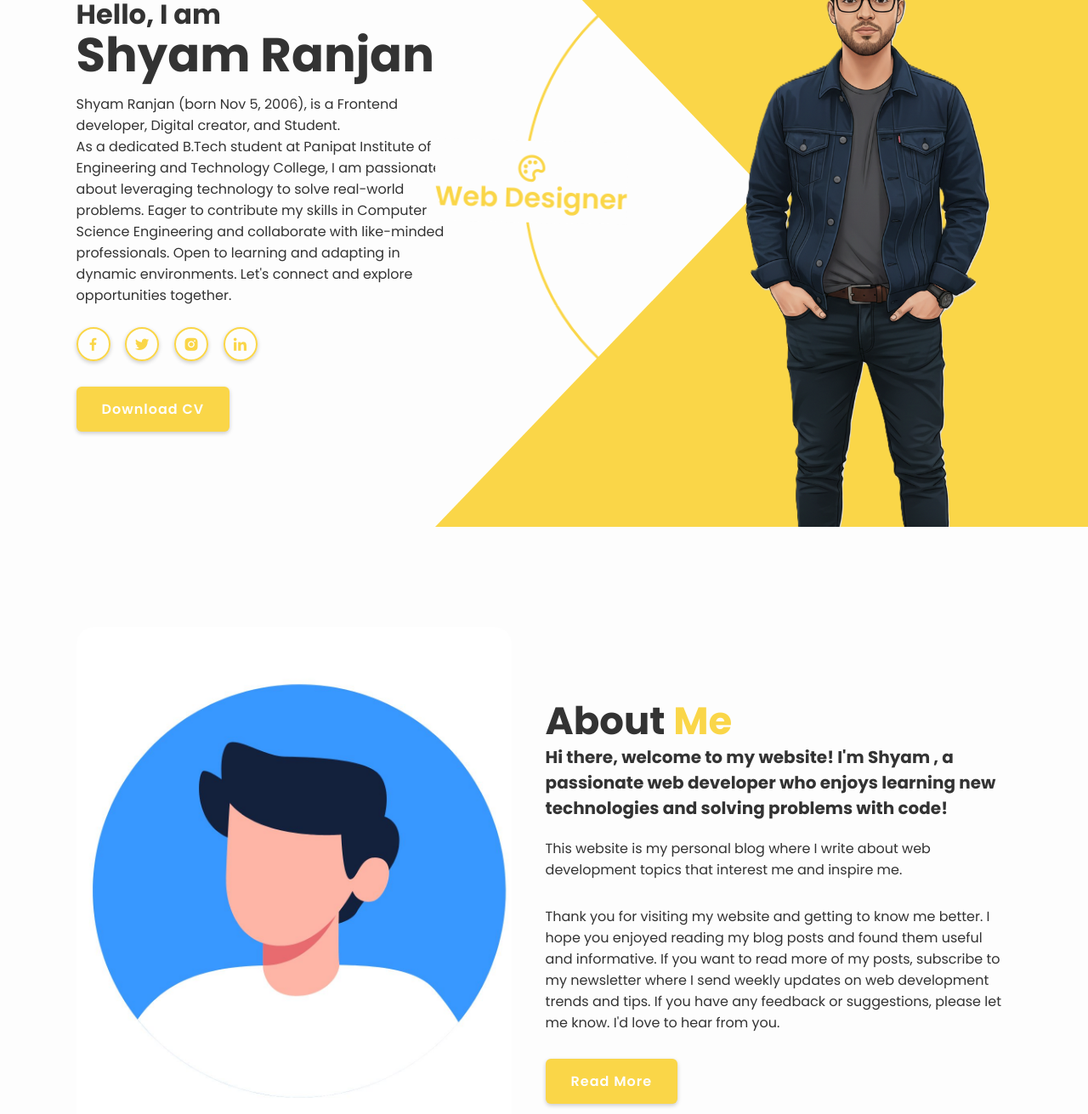
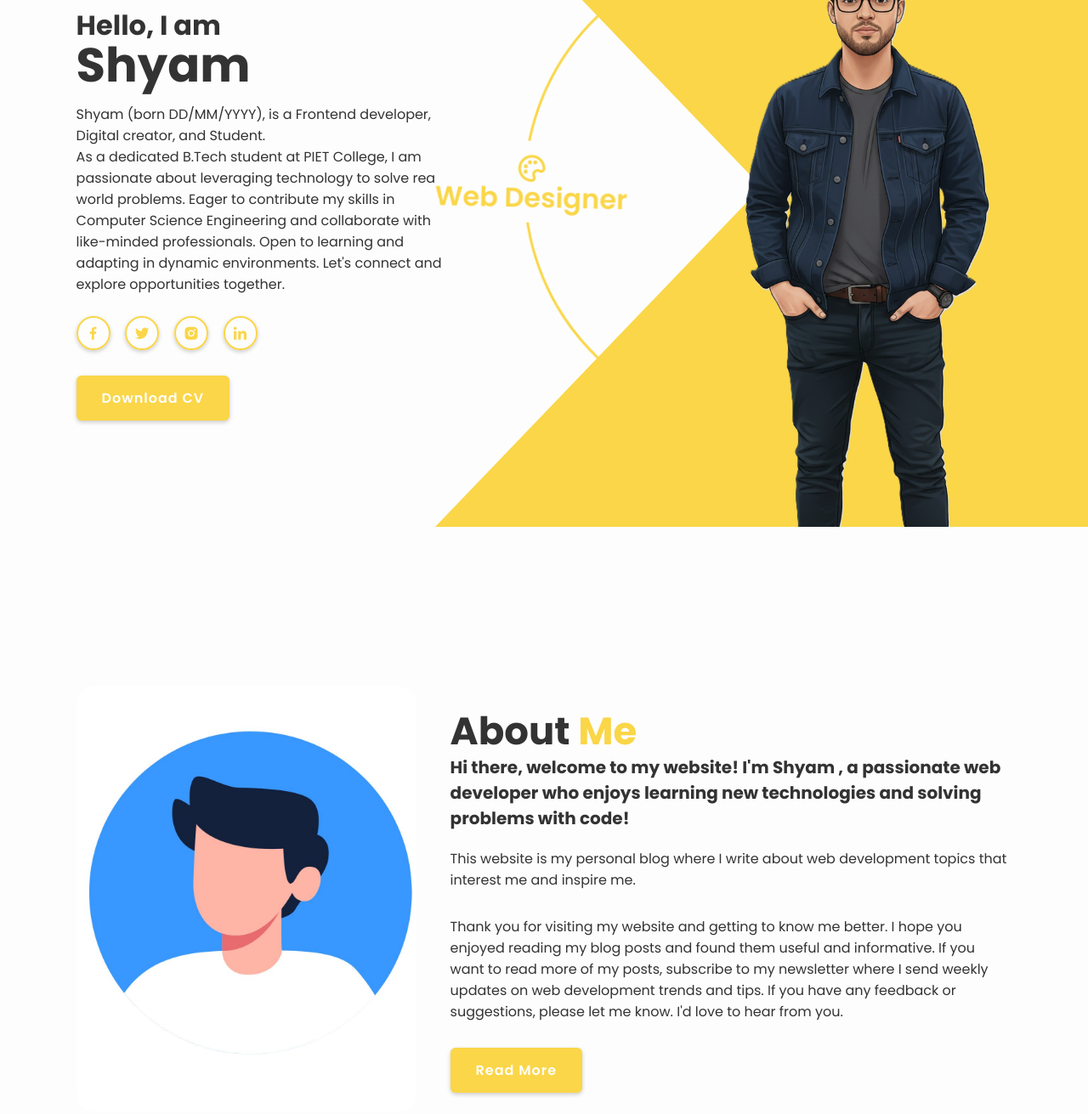
Before and after one commit to shyamranjan-sr/Portfolio-shyam, a plain HTML site: page Portfolio/index.html in a window 1280 px wide. Shown: the part 180-1491 px from the top of the page at 85% size. Drawn offline with nearby package versions, Linux system fonts and the light colour scheme; files that its build step writes are made by us from their sources.

Commit message:
update files

```diff
--- a/Portfolio/index.html
+++ b/Portfolio/index.html
@@ -1,21 +1,10 @@
 <!DOCTYPE html>
 <html lang="en" >
-<head>
-  <meta charset="UTF-8">
-  <title>Shyam Ranjan</title>
-  <link rel="stylesheet" href="./style.css">
-
-</head>
-<body>
-<!-- partial:index.partial.html -->
-<!DOCTYPE html>
-<html lang="en">
-
 <head>
     <meta charset="UTF-8">
     <meta http-equiv="X-UA-Compatible" content="IE=edge">
     <meta name="viewport" content="width=device-width, initial-scale=1.0">
-    <title>Shyam Ranjan Portfolio</title>
+    <title>Shyam Portfolio</title>
 
     <!-- swiper css -->
     <link rel="stylesheet" href="https://cdn.jsdelivr.net/npm/swiper@9/swiper-bundle.min.css" />
@@ -24,7 +13,7 @@
     <link href='https://unpkg.com/boxicons@2.1.4/css/boxicons.min.css' rel='stylesheet'>
 
     <!-- custom css -->
-    <link rel="stylesheet" href="css/style.css">
+    <link rel="stylesheet" href="style.css">
 </head>
 
 <body>
@@ -50,11 +39,11 @@
     <section class="home" id="home">
         <div class="home-content">
             <h3>Hello, I am</h3>
-            <h1>Shyam Ranjan</h1>
+            <h1>Shyam </h1>
             <p>
-                Shyam Ranjan (born Nov 5, 2006), is a Frontend developer, Digital creator, and Student.
+                Shyam  (born DD/MM/YYYY), is a Frontend developer, Digital creator, and Student.
             </p>
-            <p>As a dedicated B.Tech student at Panipat Institute of Engineering and Technology College, I am passionate about leveraging technology to solve real-world problems. Eager to contribute my skills in Computer Science Engineering and collaborate with like-minded professionals. Open to learning and adapting in dynamic environments. Let's connect and explore opportunities together.</p>
+            <p>As a dedicated B.Tech student at PIET College, I am passionate about leveraging technology to solve real-world problems. Eager to contribute my skills in Computer Science Engineering and collaborate with like-minded professionals. Open to learning and adapting in dynamic environments. Let's connect and explore opportunities together.</p>
 
             <div class="social-media">
                 <a href="https://www.facebook.com/shyamranjan.sr"><i class='bx bxl-facebook'></i></a>
@@ -99,7 +88,7 @@
     <!-- about section design -->
     <section class="about" id="about">
         <div class="about-img">
-            <img src="photo.jpg" alt="">
+            <img src="photo.jpg" alt="IMG">
         </div>
 
         <div class="about-content">
@@ -244,7 +233,7 @@
     <!-- footer design -->
     <footer class="footer">
         <div class="footer-text">
-            <center><p>Copyright &copy; | All Rights Reserved By Shyam Ranjan</p></center>
+            <center><p>Copyright &copy; | All Rights Reserved By Shyam </p></center>
         </div>
 
         <div class="footer-iconTop">
--- a/Portfolio/style.css
+++ b/Portfolio/style.css
@@ -307,7 +307,7 @@
 }
 
 .about-img img {
-    width: 40vw;
+    width: 40rem;
 }
 
 .heading {
```
